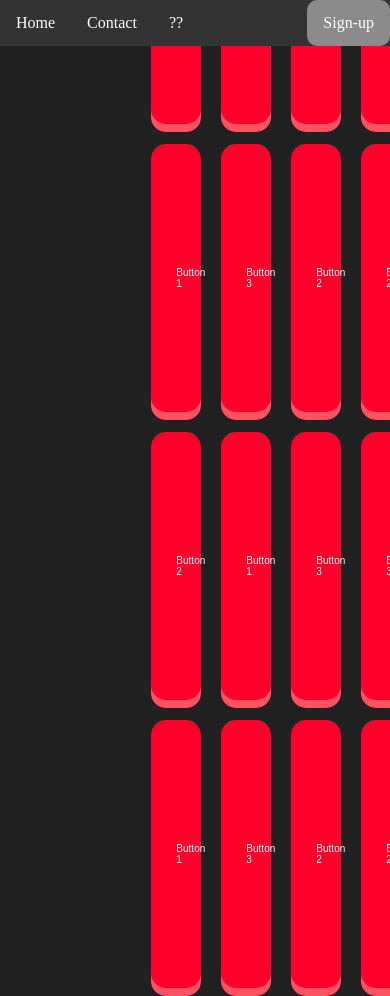
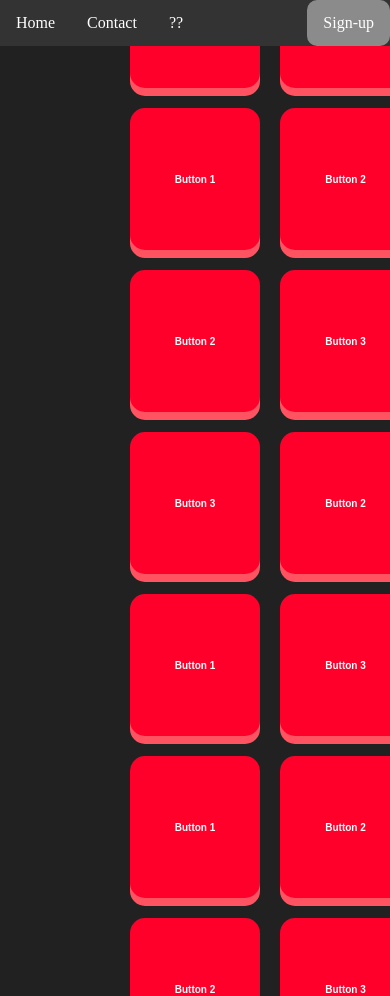
Before and after one commit to hogrider65/sip, a plain HTML site: page index.html in a window 390 px wide. Shown: the top 996 px of the page. Drawn offline with Linux system fonts and the light colour scheme.

Commit message:
Update index.html

```diff
--- a/index.html
+++ b/index.html
@@ -126,13 +126,12 @@ ul {
 
 
 
-      .centered-button {
-        /* Update your button styles for smaller screens */
-        width: calc(25% - 20px); /* Adjust the width for four columns */
-        padding: 15px 25px;
+      .centered-button {       * Upda the width for four columns */
+        padding: 15px 2px;
         font-size: 10px;
-        font-weight: 100;
-         flex-basis: calc(50% - 20px); /* Adjust the width for two columns on smaller screens */
+        height:60;
+        width:80;
+
         }
 
         .row {
```
